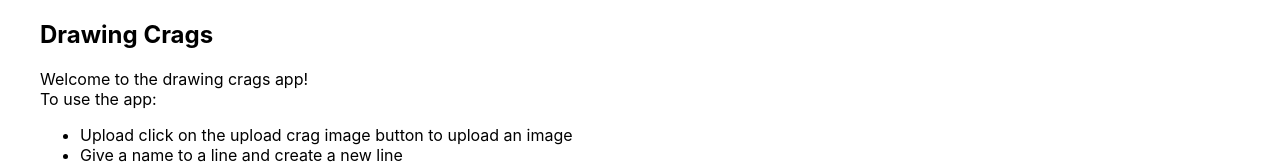
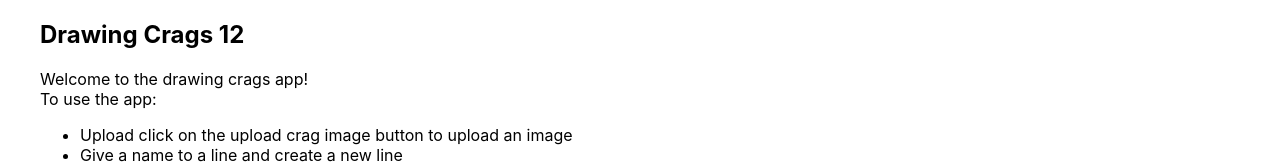
Before and after one commit to ilca-guidebook/drawingCrags, a React (Create React App) app: page / in a window 1280 px wide. Shown: the top 164 px of the page. Built offline with nearby package versions, Linux system fonts and the light colour scheme.

Commit message:
test commit

```diff
--- a/src/pages/drawingCrags/components/Header.tsx
+++ b/src/pages/drawingCrags/components/Header.tsx
@@ -3,7 +3,7 @@ import React from 'react';
 const Header = () => {
   return (
     <>
-      <h2>Drawing Crags</h2>
+      <h2>Drawing Crags 12</h2>
       <div>
         <div>Welcome to the drawing crags app!</div>
         <div>
```
Also changed, not shown: 1 other file (tests, documents, lock files or other folders).
